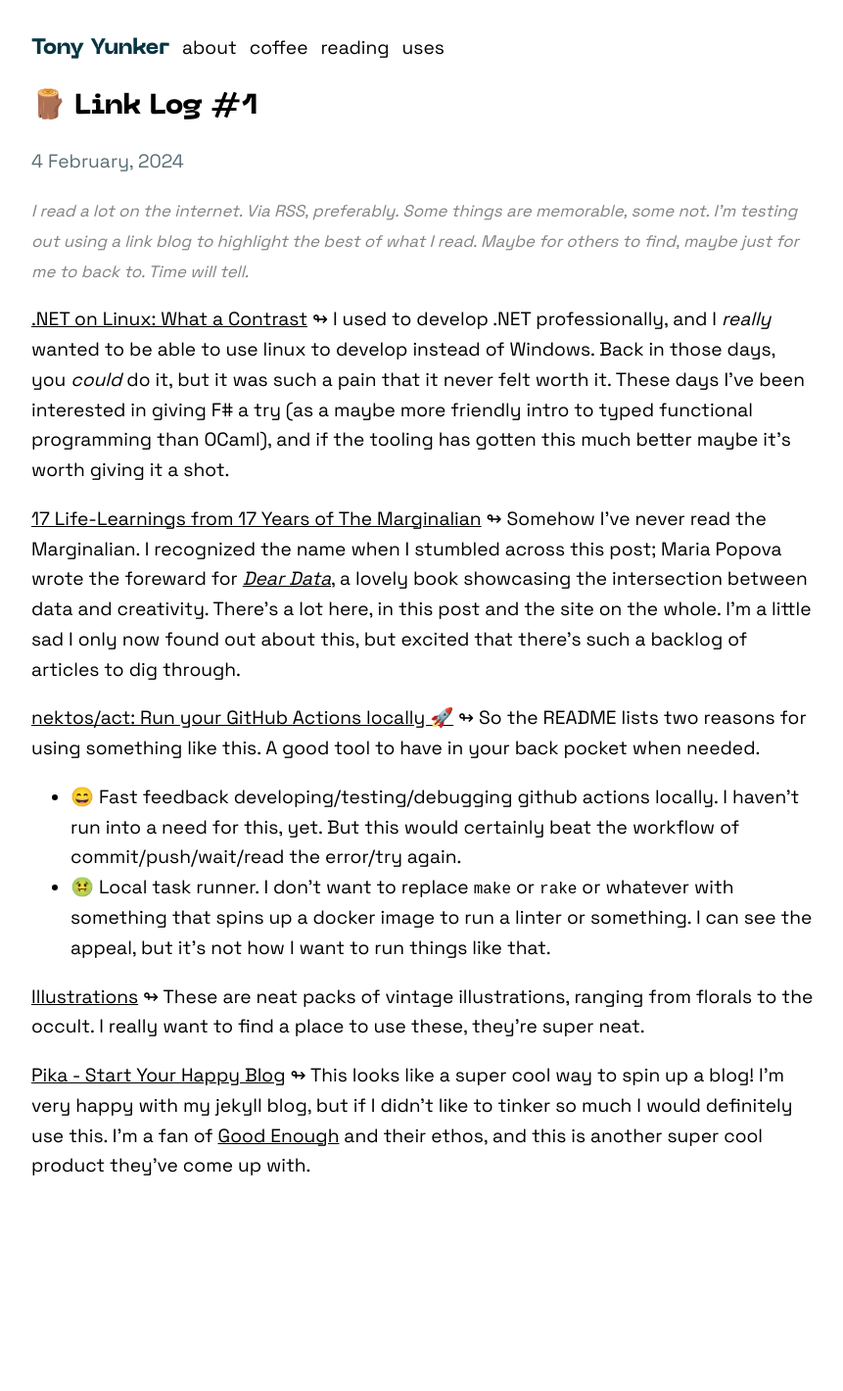
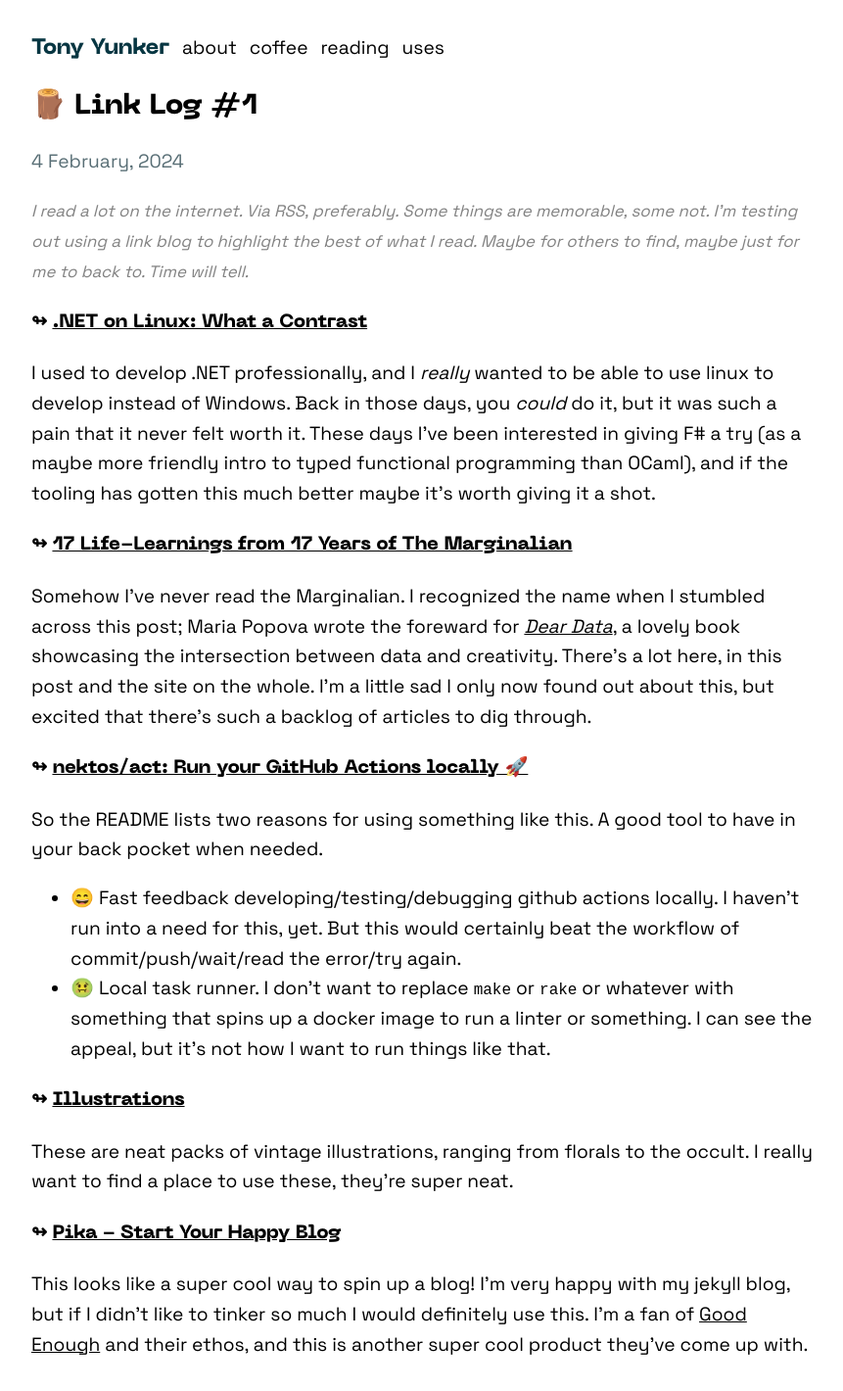
Before and after one commit to ayunker/ayunker.github.io, a Jekyll site: the page built from _posts/2024-02-04-link-log-1.md, in a window 1280 px wide. Shown: the whole page at 98% size, without its empty margins (208-1069 px from the left). Built offline with Jekyll 4.4.1, drawn with Linux system fonts in a browser that asks for light colours; before the commit the page ends 1238 px from its top, so only the background shows below that.

Commit message:
[chore] update link log formatting

```diff
--- a/_posts/2024-02-04-link-log-1.md
+++ b/_posts/2024-02-04-link-log-1.md
@@ -10,24 +10,28 @@ some not. I'm testing out using a link blog to highlight the best of what I
 read. Maybe for others to find, maybe just for me to back to. Time will tell._
 </span>
 
-[.NET on Linux: What a Contrast][dotnet_on_linux] ↬ I used to develop .NET
-professionally, and I _really_ wanted to be able to use linux to develop instead
-of Windows. Back in those days, you _could_ do it, but it was such a pain that
-it never felt worth it. These days I've been interested in giving F# a try (as a
-maybe more friendly intro to typed functional programming than OCaml), and if
-the tooling has gotten this much better maybe it's worth giving it a shot.
+#### ↬ [.NET on Linux: What a Contrast][dotnet_on_linux]
 
-[17 Life-Learnings from 17 Years of The Marginalian][marginalian] ↬ Somehow I've
-never read the Marginalian. I recognized the name when I stumbled across this
-post; Maria Popova wrote the foreward for _[Dear Data][dear_data]_, a lovely
-book showcasing the intersection between data and creativity. There's a lot
-here, in this post and the site on the whole. I'm a little sad I only now found
-out about this, but excited that there's such a backlog of articles to dig
-through.
+I used to develop .NET professionally, and I _really_ wanted to be able to use
+linux to develop instead of Windows. Back in those days, you _could_ do it, but
+it was such a pain that it never felt worth it. These days I've been interested
+in giving F# a try (as a maybe more friendly intro to typed functional
+programming than OCaml), and if the tooling has gotten this much better maybe
+it's worth giving it a shot.
 
-[nektos/act: Run your GitHub Actions locally 🚀][nektos_act] ↬ So the README
-lists two reasons for using something like this. A good tool to have in your
-back pocket when needed.
+#### ↬ [17 Life-Learnings from 17 Years of The Marginalian][marginalian]
+
+Somehow I've never read the Marginalian. I recognized the name when I stumbled
+across this post; Maria Popova wrote the foreward for _[Dear Data][dear_data]_,
+a lovely book showcasing the intersection between data and creativity. There's
+a lot here, in this post and the site on the whole. I'm a little sad I only now
+found out about this, but excited that there's such a backlog of articles to
+dig through.
+
+#### ↬ [nektos/act: Run your GitHub Actions locally 🚀][nektos_act]
+
+So the README lists two reasons for using something like this. A good tool to
+have in your back pocket when needed.
 * 😄 Fast feedback developing/testing/debugging github actions locally. I
   haven't run into a need for this, yet. But this would certainly beat the
   workflow of commit/push/wait/read the error/try again.
@@ -35,15 +39,17 @@ back pocket when needed.
   with something that spins up a docker image to run a linter or something. I
   can see the appeal, but it's not how I want to run things like that.
 
-[Illustrations][tom_chalky_illustrations] ↬ These are neat packs of vintage
-illustrations, ranging from florals to the occult. I really want to find a place
-to use these, they're super neat.
+#### ↬ [Illustrations][tom_chalky_illustrations]
 
-[Pika - Start Your Happy Blog][pika_blog] ↬ This looks like a super cool way to
-spin up a blog! I'm very happy with my jekyll blog, but if I didn't like to
-tinker so much I would definitely use this. I'm a fan of [Good
-Enough][good_enough] and their ethos, and this is another super cool product
-they've come up with.
+These are neat packs of vintage illustrations, ranging from florals to the
+occult. I really want to find a place to use these, they're super neat.
+
+#### ↬ [Pika - Start Your Happy Blog][pika_blog]
+
+This looks like a super cool way to spin up a blog! I'm very happy with my
+jekyll blog, but if I didn't like to tinker so much I would definitely use
+this. I'm a fan of [Good Enough][good_enough] and their ethos, and this is
+another super cool product they've come up with.
 
 
 [dotnet_on_linux]: https://two-wrongs.com/dotnet-on-linux-update
--- a/_sass/base.scss
+++ b/_sass/base.scss
@@ -30,7 +30,8 @@ body {
 
 h1,
 h2,
-h3 {
+h3,
+h4 {
   line-height: 1.2;
   font-family: neue-machina-ultrabold;
 }
@@ -45,6 +46,10 @@ h2 {
 
 h3 {
   font-size: 1.4rem;
+}
+
+h4 {
+  font-size: 1.2rem;
 }
 
 nav a {
```
Also changed, not shown: _posts/2024-04-29-link-log-2.md (+17 -13 lines).
